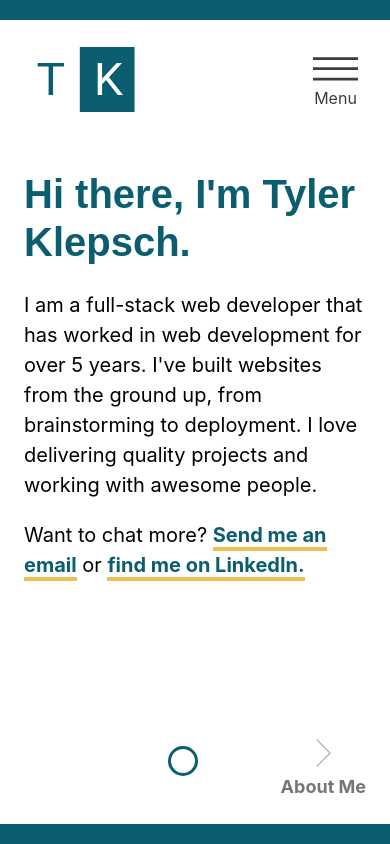
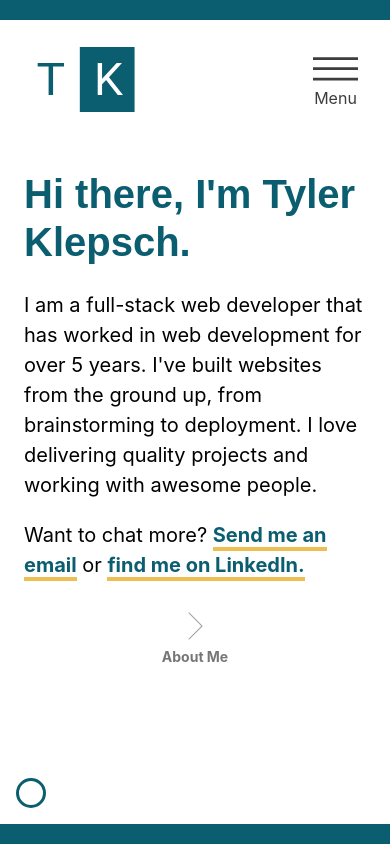
Before and after one commit to tklepsch/tylerklepsch, a Next.js app: page / in a window 390 px wide. Built offline with nearby package versions, Linux system fonts and the light colour scheme.

Commit message:
adjusting mobile page button locations

```diff
--- a/components/UI/ColorMode/ColorMode.module.css
+++ b/components/UI/ColorMode/ColorMode.module.css
@@ -13,7 +13,7 @@
 
 .ColorMode:hover,
 .ColorMode:focus {
-  width: 200px;
+  width: 100px;
   height: 30px;
   font-size: 0.875rem;
   cursor: pointer;
@@ -35,9 +35,6 @@
 
 @media (max-width: 768px) {
   .ColorMode {
-    left: 47%;
-    bottom: 3rem;
-    transform: translateX(-50%);
     width: 30px;
     height: 30px;
   }
--- a/styles/pagebtn.module.css
+++ b/styles/pagebtn.module.css
@@ -85,26 +85,17 @@
 
 
 @media (max-width: 769px) {
-  .NextPageBtn,
-  .PrevPageBtn  {
-    position: absolute;
-    bottom: 0;
+  .NextPageBtn:link,
+  .NextPageBtn:visited,
+  .PrevPageBtn:link,
+  .PrevPageBtn:visited  {
+    display: block;
     font-size: 0.875rem;
   }
   .NextPageBtn::before,
   .PrevPageBtn::before {
     width: 15px;
     height: 30px;
-    margin-bottom: 0.25rem;
-  }
-
-  .NextPageBtn {
-    bottom: 1.5rem;
-    right: 1.5rem;
-  }
-
-  .PrevPageBtn {
-    bottom: 1.5rem;
-    left: 1.5rem;
+    margin: 0 auto 0.25rem;
   }
 }
```
